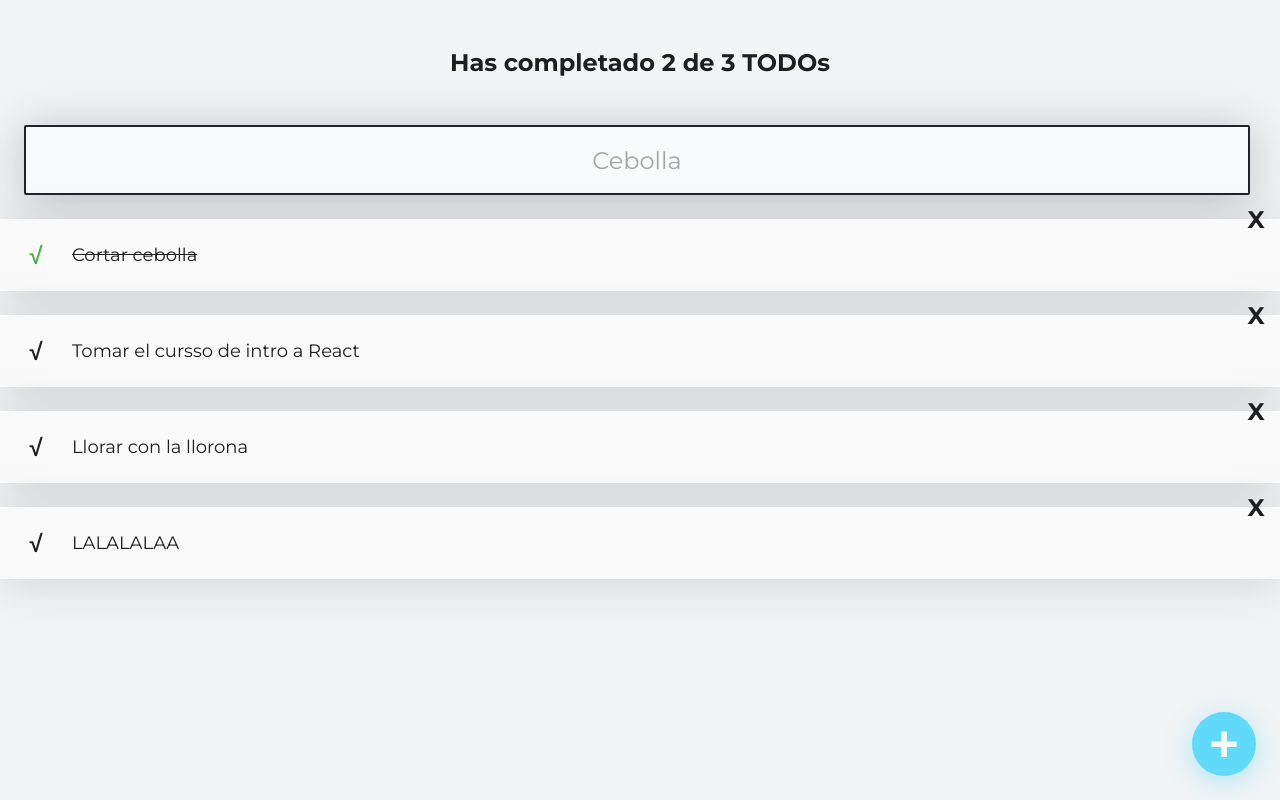
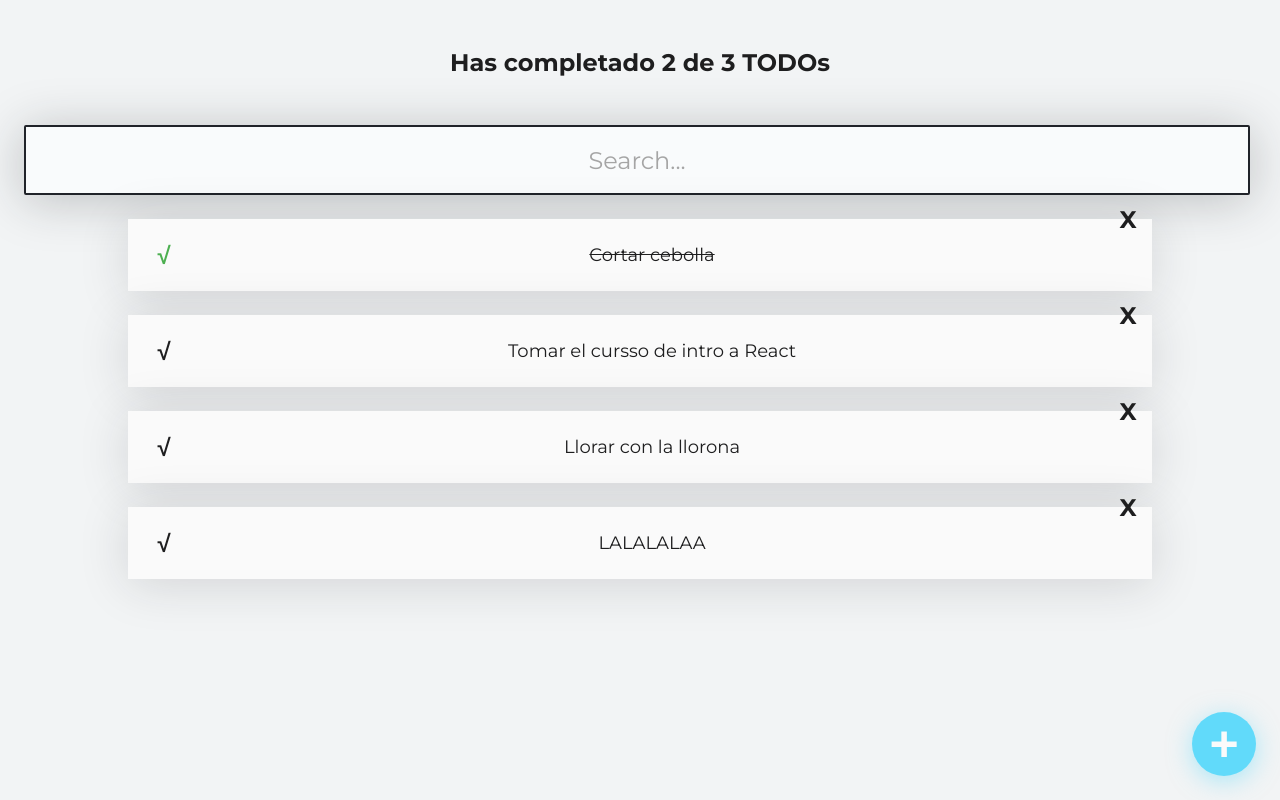
Before and after one commit to luismgc001/Platzireact, a React (Create React App) app: page / in a window 1280 px wide. Built offline with nearby package versions, Linux system fonts and the light colour scheme.

Commit message:
Centered list items

```diff
--- a/src/App.js
+++ b/src/App.js
@@ -19,6 +19,7 @@ function App() {
       <TodoCounter />
       <TodoSearch />
 
+
       <TodoList>
         {todos.map(todo => (
           <TodoItem
--- a/src/TodoItem.css
+++ b/src/TodoItem.css
@@ -4,7 +4,9 @@
   display: flex;
   justify-content: center;
   align-items: center;
+  text-align: center;
   margin-top: 24px;
+  width: 80%;
   box-shadow: 0px 5px 50px rgba(32, 35, 41, 0.15);
 }
 
--- a/src/TodoList.css
+++ b/src/TodoList.css
@@ -2,4 +2,8 @@ ul {
   margin: 0;
   padding: 0 0 56px 0;
   list-style: none;
+  display: flex;
+  flex-direction: column;
+  justify-content: center;
+  align-items: center;
 }
--- a/src/TodoSearch.js
+++ b/src/TodoSearch.js
@@ -3,7 +3,7 @@ import './TodoSearch.css';
 
 function TodoSearch(){
     return(
-        <input className="TodoSearch" placeholder="Cebolla"/>
+        <input className="TodoSearch" placeholder="Search..."/>
     );
 }
 
```
